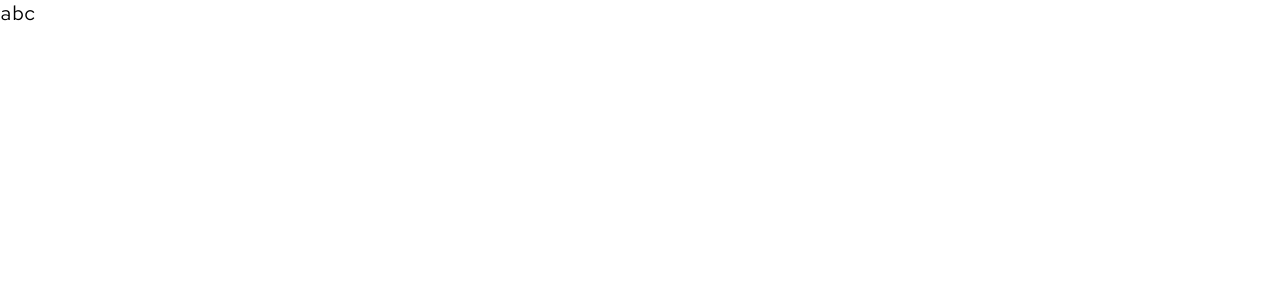
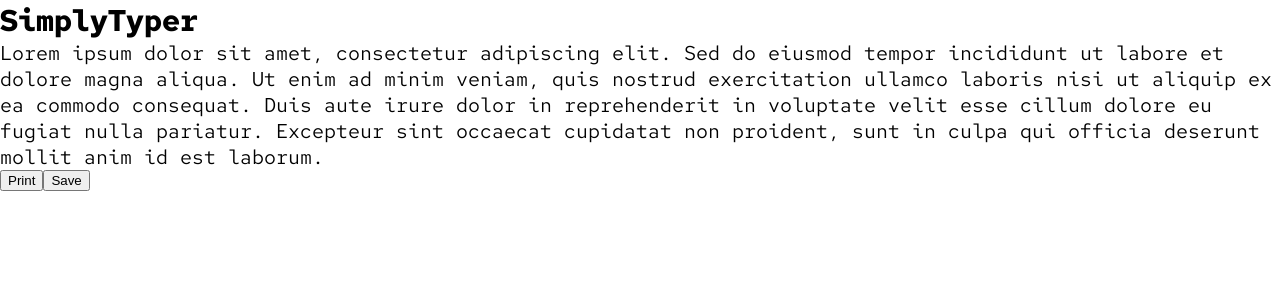
Before and after one commit to lucascapistrant/simplyType, a Vue app: page / in a window 1280 px wide. Shown: the top 300 px of the page. Built offline with nearby package versions, Linux system fonts and the light colour scheme.

Commit message:
Added customButton component, added footer and header

```diff
--- a/src/App.vue
+++ b/src/App.vue
@@ -1,13 +1,21 @@
 <template>
-  <PageTyper/>
+  <div class="container">
+    <PageHeader/>
+    <PageTyper/>
+    <PageFooter/>
+    </div>
 </template>
 <!-- import Blank from './components/blank' -->
 
 <script>
-import PageTyper from './components/PageTyper.vue'
+import PageTyper from './components/PageTyper.vue';
+import PageHeader from './components/PageHeader.vue';
+import PageFooter from './components/PageFooter.vue';
 export default {
   components: {
-    PageTyper
+    PageHeader,
+    PageTyper,
+    PageFooter
   },
 
 }
--- a/src/assets/main.css
+++ b/src/assets/main.css
@@ -10,6 +10,10 @@
   height: 100vh;
 }
 
+h1 {
+  font-family: RedHatMono;
+}
+
 @font-face {
   font-family: RedHatMono;
   src:  local("RedHatMono"), url("/fonts/RedHatMono/RedHatMono-VariableFont_wght.ttf");
--- /dev/null
+++ b/src/components/CustomBtn.vue
@@ -0,0 +1,13 @@
+<template>
+    <button @click="onClick">{{ text }}</button>
+</template>
+
+<script>
+  export default {
+    name: 'CostomBtn',
+    props: {
+      text: String,
+      onClick: Function
+    }
+  }
+</script>
--- /dev/null
+++ b/src/components/HeaderTitle.vue
@@ -0,0 +1,19 @@
+<template>
+  <h1>{{ title }}</h1>
+</template>
+
+<script>
+export default {
+    name: "HeaderTitle",
+    props: {
+      title: String
+    }
+}
+</script>
+
+<style>
+h1 {
+  font-size: 3rem;
+  margin: 0;
+}
+</style>
--- /dev/null
+++ b/src/components/PageFooter.vue
@@ -0,0 +1,28 @@
+<template>
+  <footer>
+    <CustomBtn @click="printPage" text="Print" />
+    <CustomBtn @click="savePage" text="Save" />
+  </footer>
+</template>
+
+<script>
+import CustomBtn from './CustomBtn.vue'
+export default {
+  name: "PageFooter",
+  components: {
+        CustomBtn
+  },
+  methods: {
+    printPage() {
+        console.log("Printing!")
+    },
+    savePage() {
+        console.log("Saving Page!")
+    }
+  }
+}
+</script>
+
+<style>
+
+</style>
--- /dev/null
+++ b/src/components/PageHeader.vue
@@ -0,0 +1,19 @@
+<template>
+  <header>
+    <HeaderTitle title="SimplyTyper"/>
+  </header>
+</template>
+
+<script>
+import HeaderTitle from './HeaderTitle.vue';
+export default {
+    name: 'PageHeader',
+    components: {
+        HeaderTitle,
+    },
+}
+</script>
+
+<style>
+
+</style>
--- a/src/components/PageTyper.vue
+++ b/src/components/PageTyper.vue
@@ -19,7 +19,17 @@
         "PrintScreen", "ContextMenu", "Meta", "Win", "AltGraph", "Intl", "ShiftLeft",
         "ShiftRight", "ControlLeft", "ControlRight", "AltLeft", "AltRight"
       ],
-      textContent: ['a', 'b', 'c']
+      textContent: [
+        "L", "o", "r", "e", "m", " ", "i", "p", "s", "u", "m", " ", "d", "o", "l", "o", "r", " ", "s", "i", "t", " ", "a", "m", "e", "t", ",", " ",
+        "c", "o", "n", "s", "e", "c", "t", "e", "t", "u", "r", " ", "a", "d", "i", "p", "i", "s", "c", "i", "n", "g", " ",
+        "e", "l", "i", "t", ".", " ", "S", "e", "d", " ", "d", "o", " ", "e", "i", "u", "s", "m", "o", "d", " ", "t", "e", "m", "p", "o", "r", " ",
+        "i", "n", "c", "i", "d", "i", "d", "u", "n", "t", " ", "u", "t", " ", "l", "a", "b", "o", "r", "e", " ", "e", "t", " ", "d", "o", "l", "o", "r", "e", " ",
+        "m", "a", "g", "n", "a", " ", "a", "l", "i", "q", "u", "a", ".", " ", "U", "t", " ", "e", "n", "i", "m", " ", "a", "d", " ", "m", "i", "n", "i", "m", " ", "v", "e", "n", "i", "a", "m", ",", " ",
+        "q", "u", "i", "s", " ", "n", "o", "s", "t", "r", "u", "d", " ", "e", "x", "e", "r", "c", "i", "t", "a", "t", "i", "o", "n", " ", "u", "l", "l", "a", "m", "c", "o", " ",
+        "l", "a", "b", "o", "r", "i", "s", " ", "n", "i", "s", "i", " ", "u", "t", " ", "a", "l", "i", "q", "u", "i", "p", " ", "e", "x", " ", "e", "a", " ", "c", "o", "m", "m", "o", "d", "o", " ", "c", "o", "n", "s", "e", "q", "u", "a", "t", ".", " ", "D", "u", "i", "s", " ",
+        "a", "u", "t", "e", " ", "i", "r", "u", "r", "e", " ", "d", "o", "l", "o", "r", " ", "i", "n", " ", "r", "e", "p", "r", "e", "h", "e", "n", "d", "e", "r", "i", "t", " ", "i", "n", " ", "v", "o", "l", "u", "p", "t", "a", "t", "e", " ", "v", "e", "l", "i", "t", " ", "e", "s", "s", "e", " ", "c", "i", "l", "l", "u", "m", " ", "d", "o", "l", "o", "r", "e", " ", "e", "u", " ", "f", "u", "g", "i", "a", "t", " ", "n", "u", "l", "l", "a", " ", "p", "a", "r", "i", "a", "t", "u", "r", ".", " ",
+        "E", "x", "c", "e", "p", "t", "e", "u", "r", " ", "s", "i", "n", "t", " ", "o", "c", "c", "a", "e", "c", "a", "t", " ", "c", "u", "p", "i", "d", "a", "t", "a", "t", " ", "n", "o", "n", " ", "p", "r", "o", "i", "d", "e", "n", "t", ",", " ", "s", "u", "n", "t", " ", "i", "n", " ", "c", "u", "l", "p", "a", " ", "q", "u", "i", " ", "o", "f", "f", "i", "c", "i", "a", " ", "d", "e", "s", "e", "r", "u", "n", "t", " ", "m", "o", "l", "l", "i", "t", " ", "a", "n", "i", "m", " ", "i", "d", " ", "e", "s", "t", " ", "l", "a", "b", "o", "r", "u", "m", "."
+      ]
     }
   },
   methods: {
@@ -35,7 +45,7 @@
 <style scoped >
 .typingArea {
   width: 100%;
-  height: 100vh;
+  height: 100%;
   border: none;
   outline: none;
 
```
